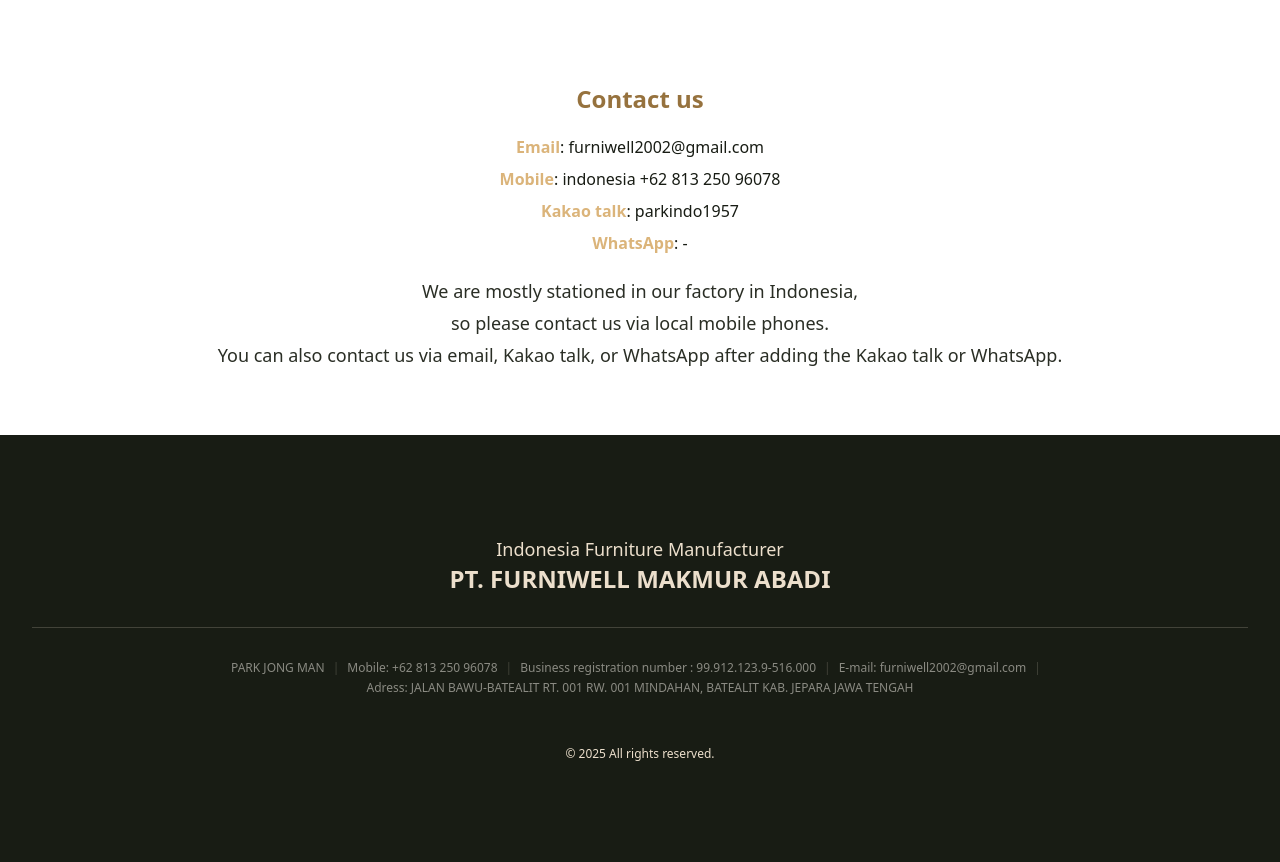
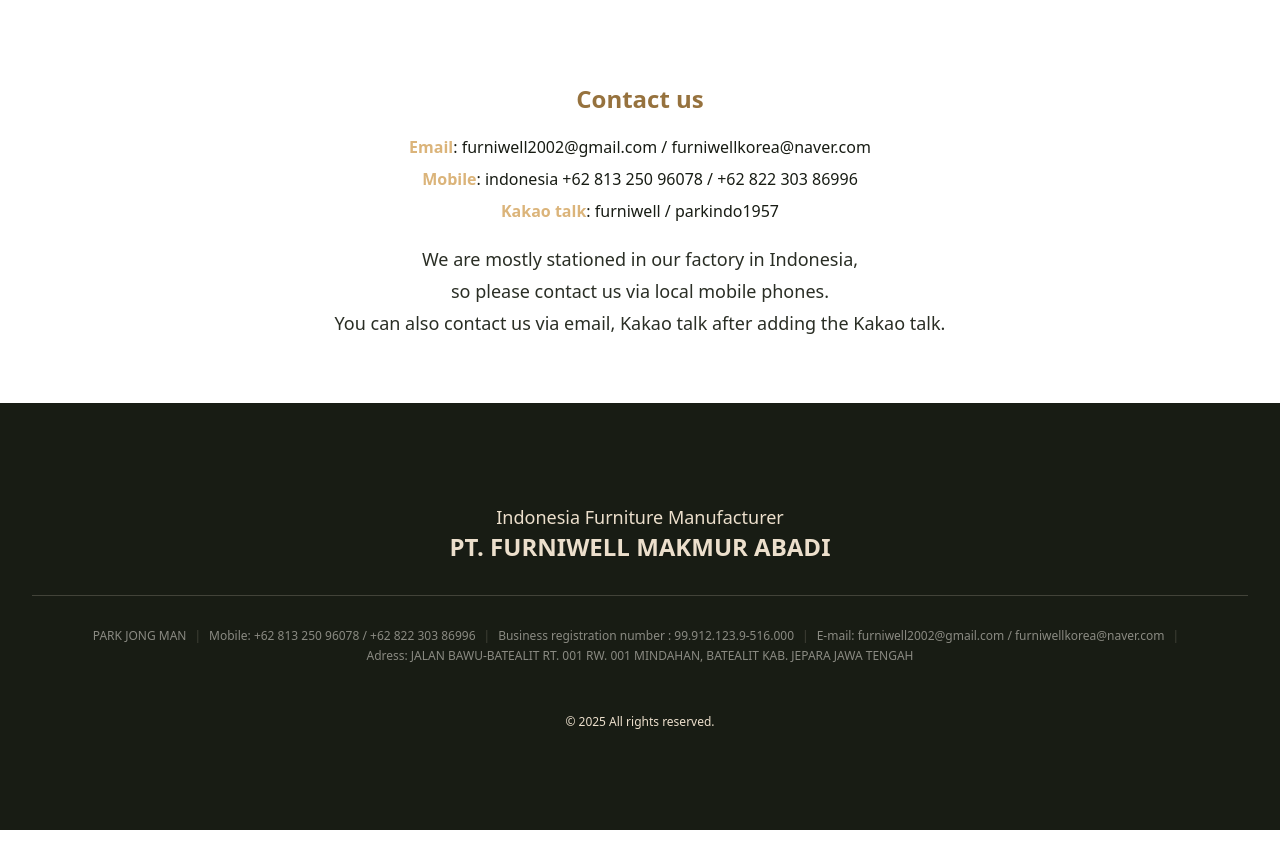
Before and after one commit to yurim45/furniwell, a Next.js app: page /about in a window 1280 px wide. Shown: the part 1560-2422 px from the top of the page. After the commit the page ends 2390 px from the top, so only its background shows below. Built offline with nearby package versions, Linux system fonts and the light colour scheme.

Commit message:
fix: CONTACT US 정보 수정

```diff
--- a/components/contactUs.tsx
+++ b/components/contactUs.tsx
@@ -8,17 +8,19 @@
       <h3 className='mb-4 text-2xl font-bold text-quaternary-900'>{t('contact_us_title')}</h3>
       <ul className='text-primary-950 text-md leading-8 mb-4'>
         <li>
-          <strong className={STYLE_STRONG}>{t('contact_us_email')}</strong>: furniwell2002@gmail.com
+          <strong className={STYLE_STRONG}>{t('contact_us_email')}</strong>: furniwell2002@gmail.com /
+          furniwellkorea@naver.com
         </li>
         <li>
-          <strong className={STYLE_STRONG}>{t('contact_us_mobile')}</strong>: indonesia +62 813 250 96078
+          <strong className={STYLE_STRONG}>{t('contact_us_mobile')}</strong>: indonesia +62 813 250 96078 / +62 822 303
+          86996
         </li>
         <li>
-          <strong className={STYLE_STRONG}>{t('contact_us_kakao')}</strong>: parkindo1957
+          <strong className={STYLE_STRONG}>{t('contact_us_kakao')}</strong>: furniwell / parkindo1957
         </li>
-        <li>
+        {/* <li>
           <strong className={STYLE_STRONG}>{t('contact_us_whatsapp')}</strong>: -
-        </li>
+        </li> */}
       </ul>
       <p
         className='text-tertiary-950 text-lg leading-8'
--- a/components/mainSection.tsx
+++ b/components/mainSection.tsx
@@ -1,9 +1,10 @@
-import { getTranslations } from 'next-intl/server';
+import { getLocale, getTranslations } from 'next-intl/server';
 
 import Image from 'next/image';
 import Link from 'next/link';
 
 const MainSection = async () => {
+  const locale = await getLocale();
   const t = await getTranslations('home');
   const tCommon = await getTranslations('common');
 
@@ -20,7 +21,7 @@
         <div className='grid grid-cols-1 md:grid-cols-2 lg:grid-cols-4 gap-6'>
           {SECTION_INFO.map((section) => (
             <Link
-              href={section.href}
+              href={`/${locale}${section.href}`}
               key={section.title.id}
               className='bg-white rounded-2xl shadow-lg hover:shadow-xl transition-shadow duration-300 overflow-hidden'
             >
--- a/messages/en.json
+++ b/messages/en.json
@@ -14,9 +14,9 @@
     "footer_title": "Indonesia Furniture Manufacturer",
     "footer_title_2": "PT. FURNIWELL MAKMUR ABADI",
     "footer_menu": "PARK JONG MAN",
-    "footer_menu_2": "Mobile: +62 813 250 96078",
+    "footer_menu_2": "Mobile: +62 813 250 96078 / +62 822 303 86996",
     "footer_menu_3": "Business registration number : 99.912.123.9-516.000",
-    "footer_menu_4": "E-mail: furniwell2002@gmail.com",
+    "footer_menu_4": "E-mail: furniwell2002@gmail.com / furniwellkorea@naver.com",
     "footer_menu_5": "Adress: JALAN BAWU-BATEALIT RT. 001 RW. 001 MINDAHAN, BATEALIT KAB. JEPARA JAWA TENGAH"
   },
   "home": {
@@ -39,7 +39,7 @@
   },
   "contact": {
     "contact_us_title": "Contact us",
-    "contact_us_description": "We are mostly stationed in our factory in Indonesia, <br /> so please contact us via local mobile phones. <br /> You can also contact us via email, Kakao talk, or WhatsApp after adding the Kakao talk or WhatsApp.",
+    "contact_us_description": "We are mostly stationed in our factory in Indonesia, <br /> so please contact us via local mobile phones. <br /> You can also contact us via email, Kakao talk after adding the Kakao talk.",
     "contact_us_email": "Email",
     "contact_us_mobile": "Mobile",
     "contact_us_kakao": "Kakao talk",
--- a/messages/ko.json
+++ b/messages/ko.json
@@ -14,9 +14,9 @@
     "footer_title": "인도네시아 가구 제조업체",
     "footer_title_2": "PT. FURNIWELL MAKMUR ABADI",
     "footer_menu": "PARK JONG MAN",
-    "footer_menu_2": "Mobile: +62 813 250 96078",
+    "footer_menu_2": "Mobile: +62 813 250 96078 / +62 822 303 86996",
     "footer_menu_3": "Business registration number : 99.912.123.9-516.000",
-    "footer_menu_4": "E-mail: furniwell2002@gmail.com",
+    "footer_menu_4": "E-mail: furniwell2002@gmail.com / furniwellkorea@naver.com",
     "footer_menu_5": "Adress: JALAN BAWU-BATEALIT RT. 001 RW. 001 MINDAHAN, BATEALIT KAB. JEPARA JAWA TENGAH"
   },
   "home": {
@@ -39,7 +39,7 @@
   },
   "contact": {
     "contact_us_title": "Contact us",
-    "contact_us_description": "연중 대부분을 인도네시아 공장에 상주하므로 현지 모바일로 연락주시길 바랍니다. <br /> 이메일 또는 카카오톡이나 왓츠앱 추가 후 보이스톡으로도 문의가 가능합니다.",
+    "contact_us_description": "연중 대부분을 인도네시아 공장에 상주하므로 현지 모바일로 연락주시길 바랍니다. <br /> 이메일 또는 카카오톡 추가 후 보이스톡으로도 문의가 가능합니다.",
     "contact_us_email": "Email",
     "contact_us_mobile": "Mobile",
     "contact_us_kakao": "Kakao talk",
```
